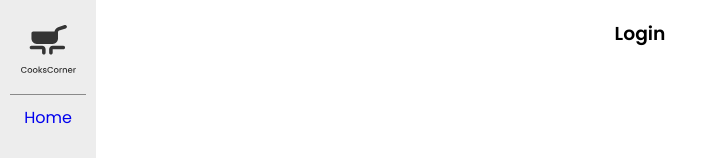
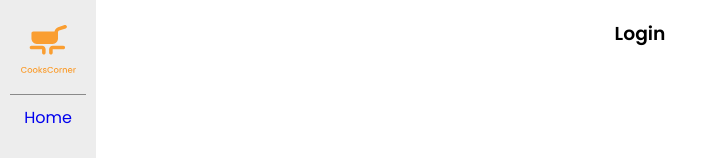
Before and after one commit to BarnoMamadzhanova/cooking_chef, a React (Create React App) app: page / in a window 1280 px wide. Shown: the top 158 px of the page, without its empty margins (0-707 px from the left). Built offline with nearby package versions, Linux system fonts and the light colour scheme.

Commit message:
added logo

```diff
--- a/src/components/Header/Header.jsx
+++ b/src/components/Header/Header.jsx
@@ -1,6 +1,6 @@
 import { Link } from "react-router-dom";
 import classes from "./Header.module.css";
-import { logo, logo_alt } from "../../assests";
+import { logo } from "../../assests";
 
 const Header = () => {
   return (
@@ -8,7 +8,7 @@ const Header = () => {
       <div className={classes.header_wrapper}>
         <div className={classes.sidebar}>
           <Link to="/" className={`${classes.nav_link} ${classes.first_link}`}>
-            <img src={logo_alt} alt="CooksCorner" />
+            <img src={logo} alt="CooksCorner" />
           </Link>
           <div className={classes.links}>
             <Link to="/home" className={classes.nav_link}>
```
